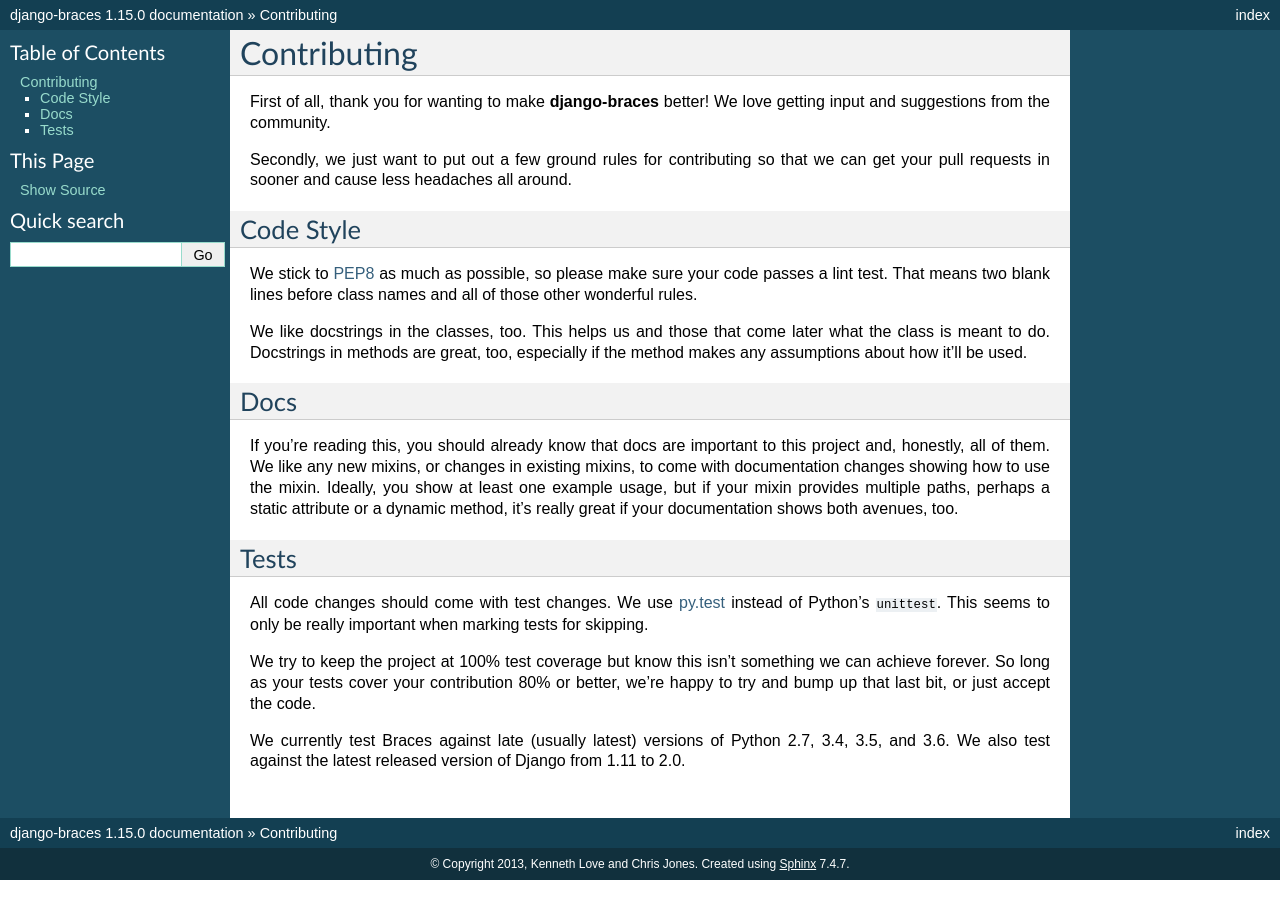
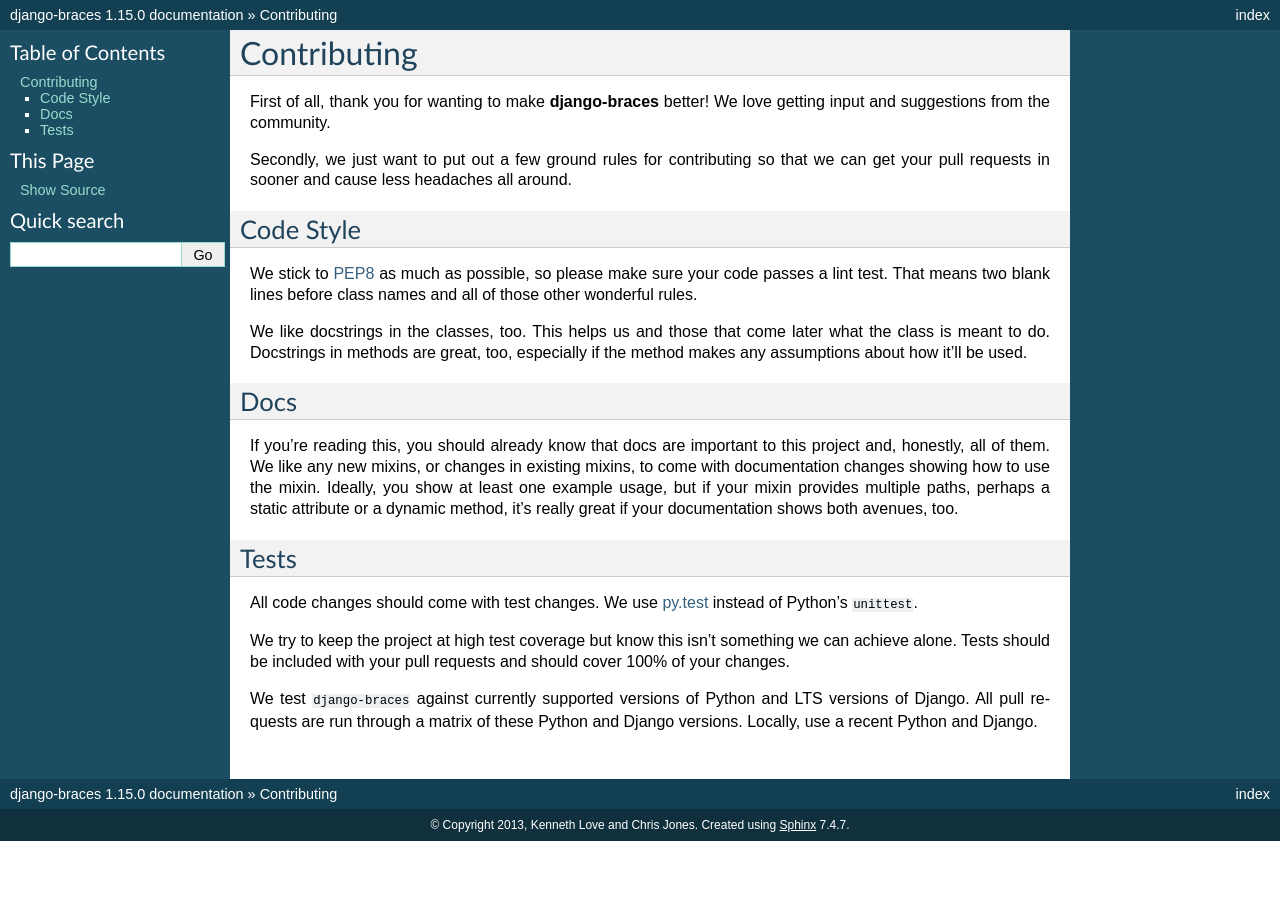
Before and after one commit to brack3t/django-braces, a Sphinx documentation site: the page built from docs/contributing.rst, in a window 1280 px wide. Built offline with Sphinx 7.4.7, drawn with Linux system fonts in a browser that asks for light colours.

Commit message:
Updated contribution docs

```diff
--- a/docs/contributing.rst
+++ b/docs/contributing.rst
@@ -43,11 +43,12 @@
 
 All code changes should come with test changes. We use
 `py.test <https://pypi.python.org/pypi/pytest>`_ instead of Python's
-``unittest``. This seems to only be really important when marking tests for
-skipping.
+``unittest``.
 
-We try to keep the project at 100% test coverage but know this isn't something
-we can achieve forever. So long as your tests cover your contribution 80% or
-better, we're happy to try and bump up that last bit, or just accept the code.
+We try to keep the project at high test coverage but know this isn't something
+we can achieve alone. Tests should be included with your pull requests and
+should cover 100% of your changes.
 
-We currently test Braces against late (usually latest) versions of Python 2.7, 3.4, 3.5, and 3.6. We also test against the latest released version of Django from 1.11 to 2.0.
+We test ``django-braces`` against currently supported versions of Python and
+LTS versions of Django. All pull requests are run through a matrix of these
+Python and Django versions. Locally, use a recent Python and Django.
```
